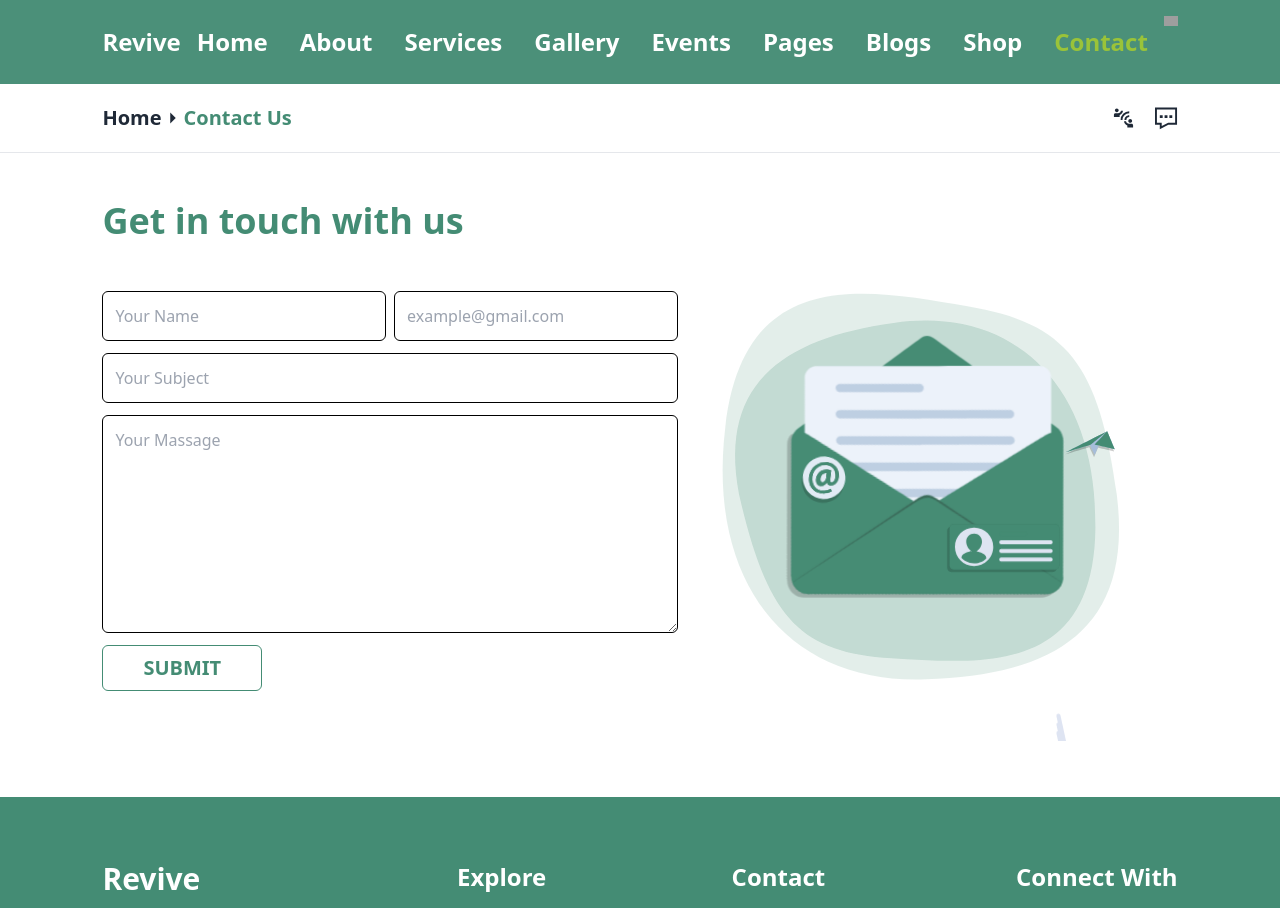
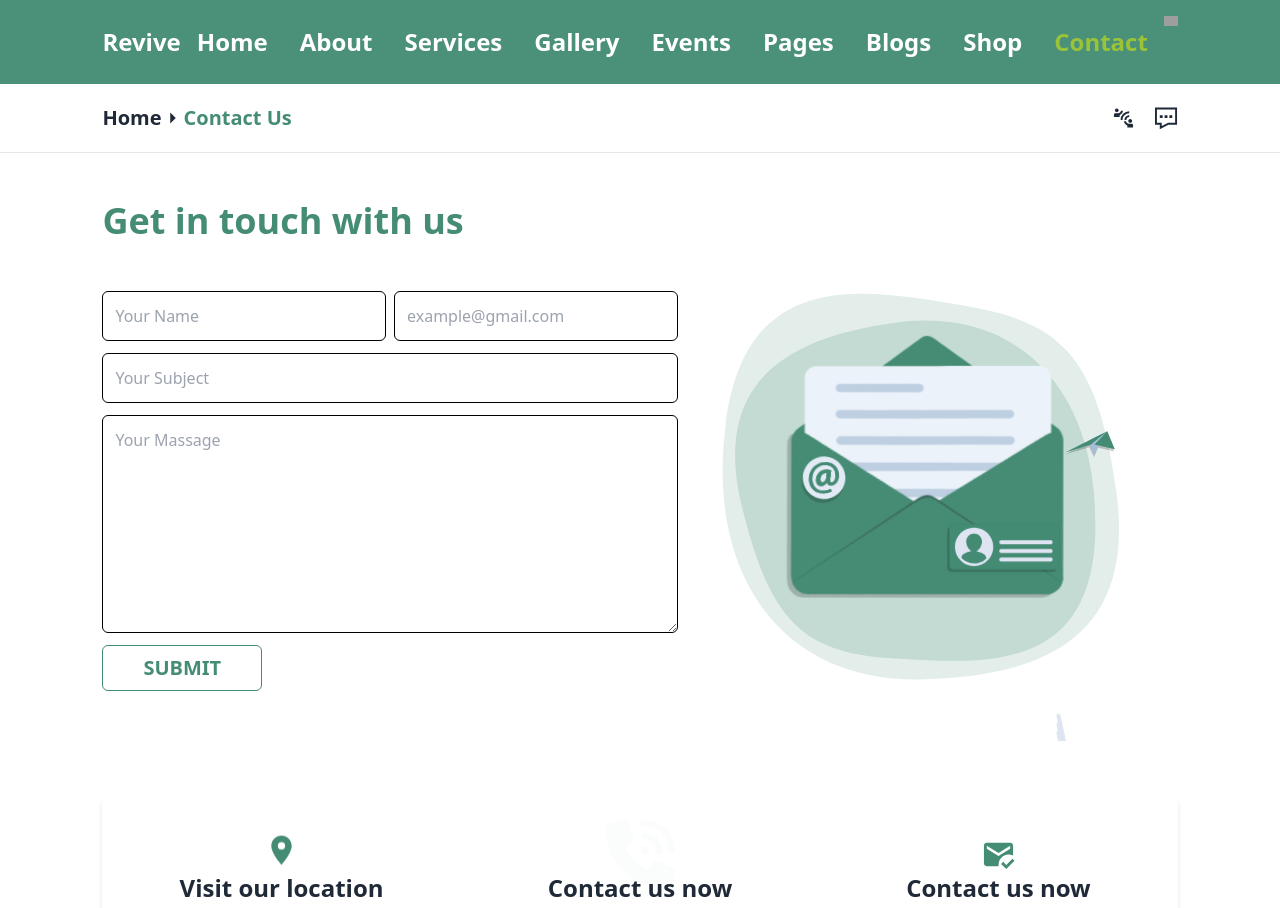
Before and after one commit to DevelopersZone06/revive-client, a React (Vite) app: page /contact in a window 1280 px wide. Shown: the top 908 px of the page. Built offline with nearby package versions, Linux system fonts and the light colour scheme; no server answers; grey boxes are pictures that could not be loaded.

Commit message:
complete contact us page

```diff
--- a/src/Pages/Contact/Contact.jsx
+++ b/src/Pages/Contact/Contact.jsx
@@ -2,13 +2,18 @@
 import Lottie from 'lottie-react';
 import contactAnimation from '../../../public/Animation - 1706002574502 (2).json'
 import ContactTitle from "./ContactTitle";
+import { MdLocationOn } from "react-icons/md";
+import { FaPhoneVolume } from "react-icons/fa6";
+import { MdMarkEmailRead } from "react-icons/md";
 const Contact = () => {
     return (
         <>
             <div>
-            <ContactTitle/>
+                <ContactTitle />
+
                 <div className='px-[2%] sm:px-[5%] lg:px-[8%]'>
                     <h2 className='text-2xl md:text-4xl font-bold secondary-color mt-12'>Get in touch with us</h2>
+                    {/* from and lottie */}
                     <div className="flex justify-between items-center flex-col sm:flex-row md:flex-row mb-14">
                         <div className=' flex-1 my-3'>
 
@@ -18,7 +23,7 @@ const Contact = () => {
 
                                     <input id="name" type="text" placeholder="Your Name" className="p-3 block w-full outline-none border rounded-md invalid:border-red-700 valid:border-black" />
 
-                        <input id="_email" type="email" placeholder="example@gmail.com" min={5} className="p-3 block w-full outline-none border rounded-md invalid:border-red-700 valid:border-black"/>
+                                    <input id="_email" type="email" placeholder="example@gmail.com" min={5} className="p-3 block w-full outline-none border rounded-md invalid:border-red-700 valid:border-black" />
                                 </div>
                                 <input id="subject" type="text" placeholder="Your Subject" className="p-3 block w-full outline-none border rounded-md invalid:border-red-700 valid:border-black" />
                                 <textarea id="_email" type="email" placeholder="Your Massage" rows={8} className="p-3 block w-full outline-none border rounded-md invalid:border-red-700 valid:border-black" />
@@ -31,6 +36,31 @@ const Contact = () => {
                             <Lottie animationData={contactAnimation} loop={true} className='w-[500px] h-[500px]' />
                         </div>
                     </div>
+                    <div className='shadow-md border-b-4 border-[#448c74] mb-12'>
+                        <div className='grid grid-cols-3 py-10'>
+                            <div className='text-center'>
+                                <div className='flex justify-center items-center'>
+                                    <MdLocationOn className='w-[35px] animate-bounce text-[#448c74]' />
+                                </div>
+                                <h2 className="font-semibold text-2xl">Visit our location</h2>
+                                <p>Sector-03, Dhaka-1230.</p>
+                            </div>
+                            <div className='text-center'>
+                                <div className='flex justify-center items-center'>
+                                    <FaPhoneVolume className='w-[35px] animate-ping text-[#448c74]' />
+                                </div>
+                                <h2 className="font-semibold text-2xl">Contact us now</h2>
+                                <p>+880-01233-456789</p>
+                            </div>
+                            <div className='text-center'>
+                                <div className='flex justify-center items-center'>
+                                    <MdMarkEmailRead className='w-[35px] text-[#448c74]' />
+                                </div>
+                                <h2 className="font-semibold text-2xl">Contact us now</h2>
+                                <p>DevelopersZone06.com</p>
+                            </div>
+                        </div>
+                    </div>
                 </div>
 
             </div>
```
Lines whose indentation alone changed are shown as unchanged.
